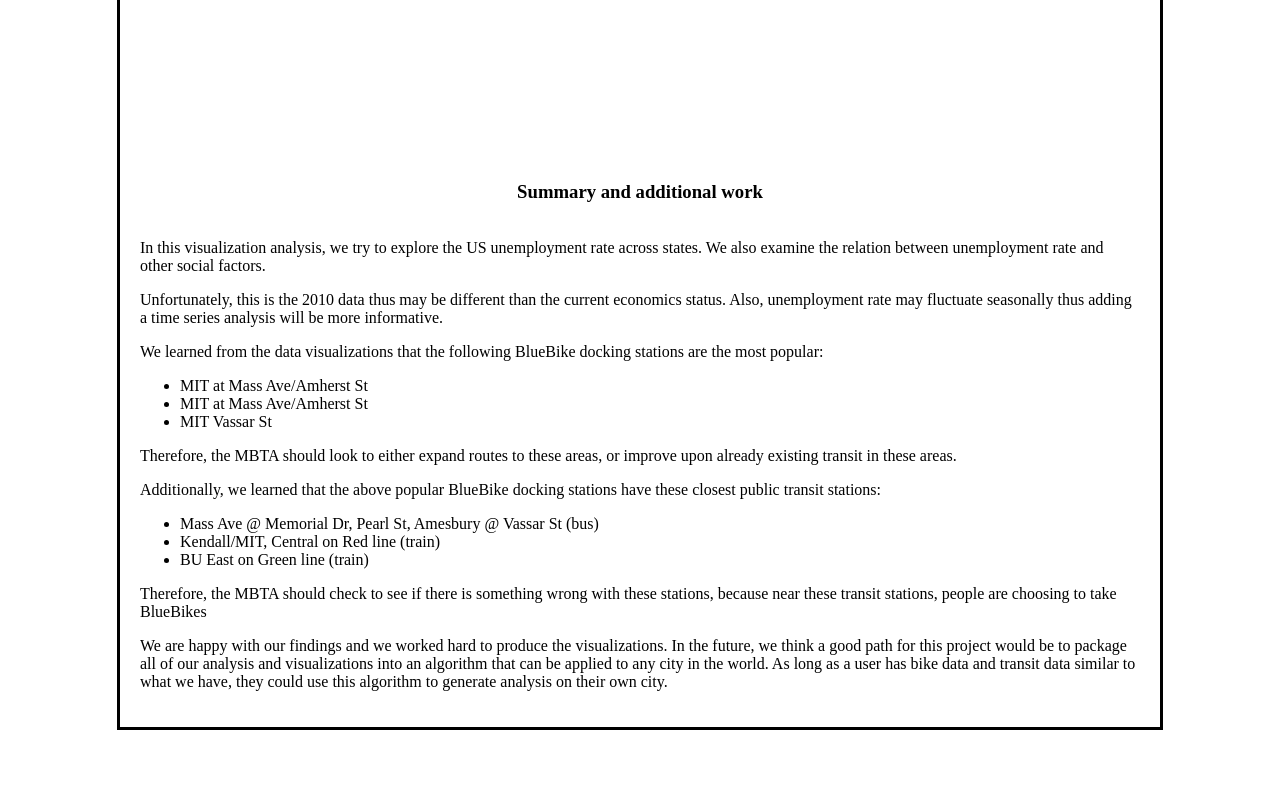
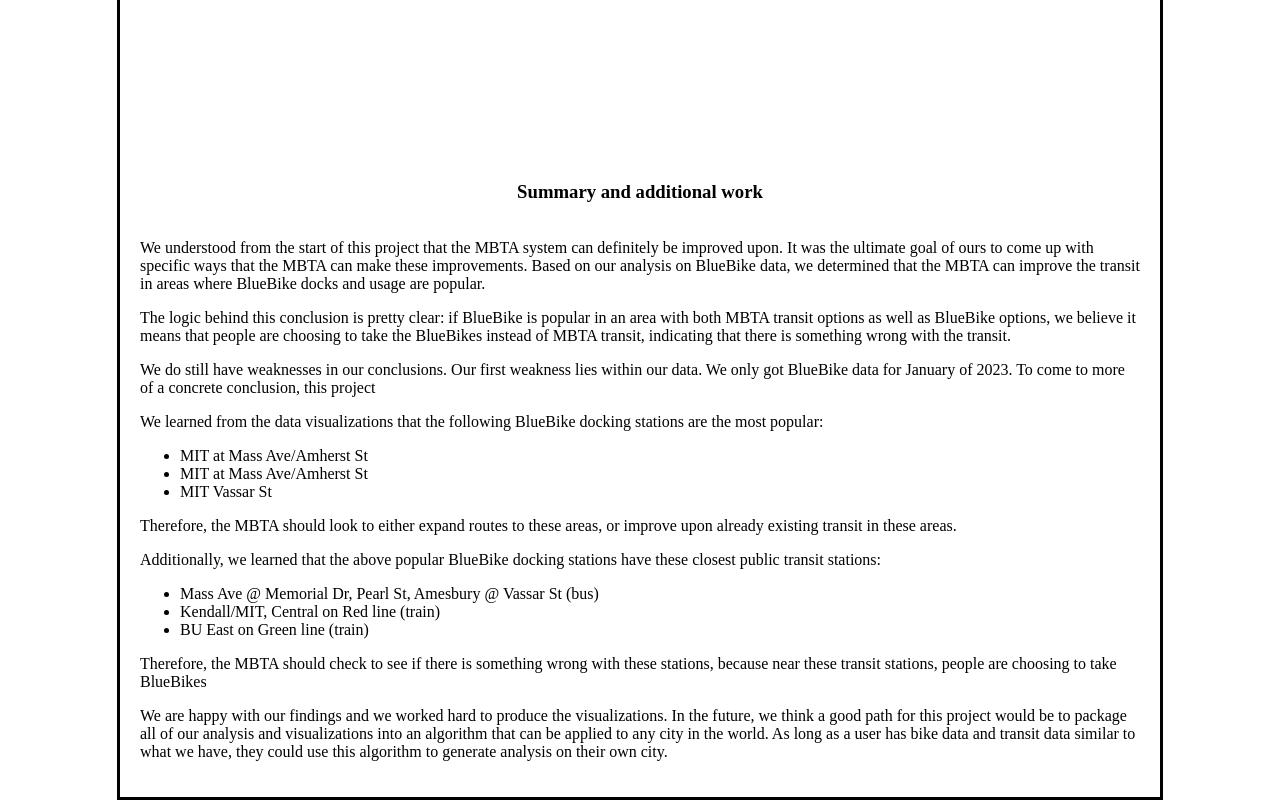
Before and after one commit to conordoyle/InfoPrezProject, a plain HTML site: page submission 2/website/index.html in a window 1280 px wide. Shown: the part 4585-5385 px from the top of the page. Before the commit the page ends 5315 px from the top, so only its background shows below. Drawn offline with Linux system fonts and the light colour scheme; a script that the page names is missing.

Commit message:
comitttt

```diff
--- a/submission 2/website/index.html
+++ b/submission 2/website/index.html
@@ -126,7 +126,7 @@
     </table>
 </div>
 
-<p> </p>
+<p></p>
 
 <div class="center">
 
@@ -259,15 +259,24 @@
 <h3>Summary and additional work</h3>
 
 <p>
-    In this visualization analysis, we try to explore the US
-    unemployment rate across states. We also examine the relation
-    between unemployment rate and other social factors.
+    We understood from the start of this project that the MBTA system can definitely be improved upon. It was the
+    ultimate goal of ours to come up with specific ways that the MBTA can make these improvements. Based on our analysis
+    on BlueBike data, we determined that the MBTA can improve the transit in areas where BlueBike docks and usage are
+    popular.
+
 </p>
+
 <p>
-    Unfortunately, this is the 2010 data thus may be different
-    than the current economics status. Also, unemployment rate
-    may fluctuate seasonally thus adding a time series analysis
-    will be more informative.
+
+    The logic behind this conclusion is pretty clear: if BlueBike is popular in an area with both MBTA transit options
+    as well as BlueBike options, we believe it means that people are choosing to take the BlueBikes instead of MBTA
+    transit, indicating that there is something wrong with the transit.
+
+</p>
+
+<p>
+    We do still have weaknesses in our conclusions. Our first weakness lies within our data. We only got BlueBike data
+    for January of 2023. To come to more of a concrete conclusion, this project
 </p>
 
 <p>
```
